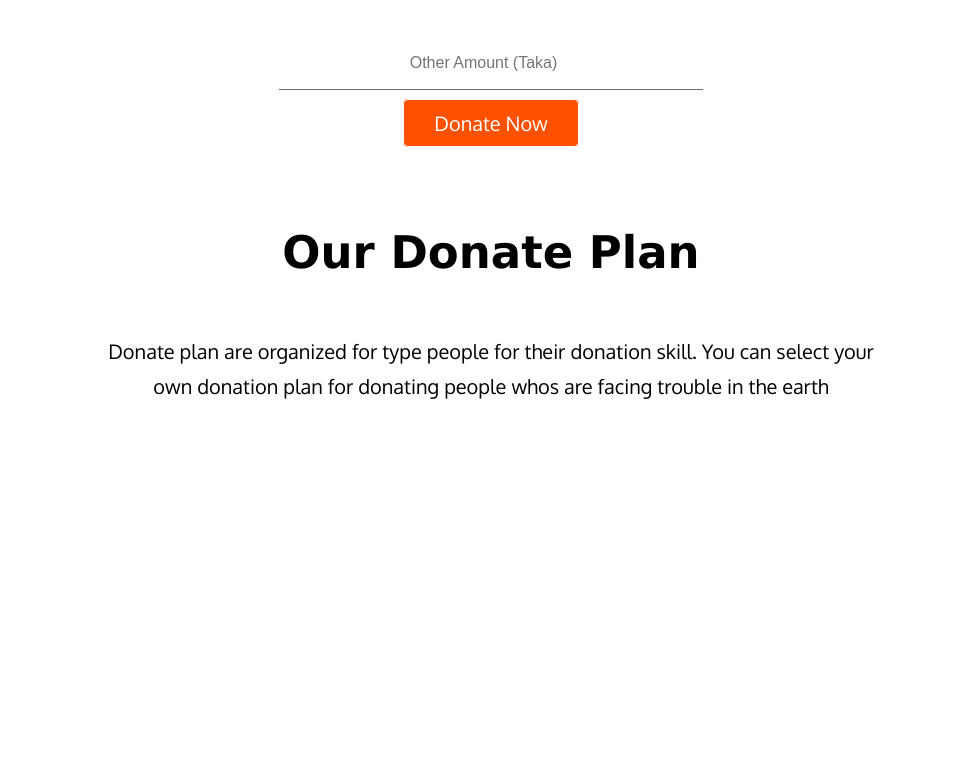
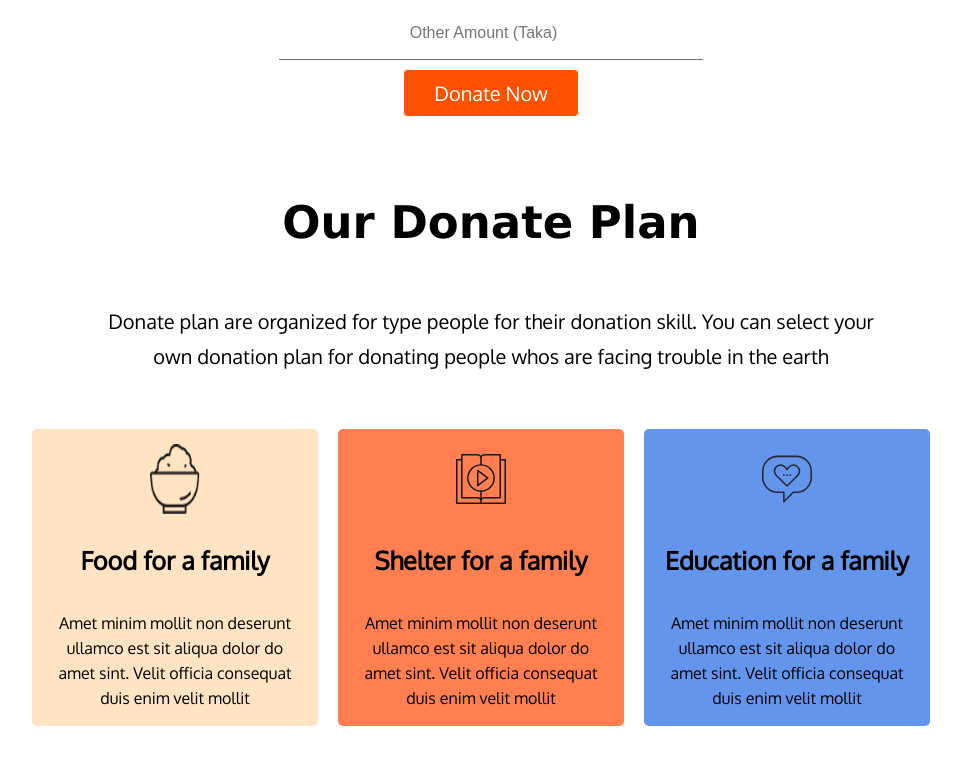
Before and after one commit to Kaisar-byte/donate-today, a plain HTML site: page index.html in a window 1280 px wide. Shown: the part 1148-1912 px from the top of the page, without its empty margins (149-1110 px from the left). Before the commit the page ends 1607 px from the top, so only its background shows below. Drawn offline with Linux system fonts and the light colour scheme.

Commit message:
created two different two section

```diff
--- a/index.html
+++ b/index.html
@@ -50,7 +50,32 @@
             <p>Donate plan are organized for type people for their donation skill. You can select your own donation plan
                 for donating people whos are facing trouble in the earth</p>
         </div>
-        <div class="donate-plan-box"></div>
+        <div class="donate-plan-box">
+            <div class="donate-box gray">
+                <img src="icon/food.png" alt="">
+                <h3>Food for a family</h3>
+                <p>Amet minim mollit non deserunt
+                    ullamco est sit aliqua dolor do amet
+                    sint. Velit officia consequat duis enim
+                    velit mollit</p>
+            </div>
+            <div class="donate-box offwhitten">
+                <img src="icon/education.svg" alt="">
+                <h3>Shelter for a family</h3>
+                <p>Amet minim mollit non deserunt
+                    ullamco est sit aliqua dolor do amet
+                    sint. Velit officia consequat duis enim
+                    velit mollit</p>
+            </div>
+            <div class="donate-box amber">
+                <img src="icon/child.svg" alt="">
+                <h3>Education for a family</h3>
+                <p>Amet minim mollit non deserunt
+                    ullamco est sit aliqua dolor do amet
+                    sint. Velit officia consequat duis enim
+                    velit mollit</p>
+            </div>
+        </div>
     </section>
 </body>
 
--- a/style.css
+++ b/style.css
@@ -3,6 +3,21 @@ body {
     font-size: 20px;
     margin: 0;
     padding: 0;
+}
+
+h1 {
+    font-size: 45px;
+    font-weight: bolder;
+    font-family: 'Lucida Sans', 'Lucida Sans Regular', 'Lucida Grande', 'Lucida Sans Unicode', Geneva, Verdana, sans-serif;
+    text-align: center;
+}
+
+p {
+    padding: 5px 200px 5px 200px;
+    margin-bottom: 10px;
+    line-height: 35px;
+    text-align: center;
+    margin: 50px 50px;
 }
 
 .top-banner {}
@@ -49,29 +64,13 @@ body {
 }
 
 .Donate-heading {
-    padding: 35px 150px;
+    padding: 30px 150px;
 }
 
-h1 {
-    font-size: 45px;
-    font-weight: bolder;
-    font-family: 'Lucida Sans', 'Lucida Sans Regular', 'Lucida Grande', 'Lucida Sans Unicode', Geneva, Verdana, sans-serif;
-    text-align: center;
-}
-
-p {
-    padding: 5px 200px 5px 200px;
-    margin-bottom: 10px;
-    line-height: 35px;
-    text-align: center;
-    margin: 50px 50px;
-}
-
-.Donate-option {}
 
 .donate-btn {
     Color: #707070;
-    padding: 30px;
+    padding: 20px 30px;
     font-size: 30px;
     margin-right: 24px;
     font-weight: bold;
@@ -100,3 +99,50 @@ input[type=number] {
     margin-bottom: 0px;
     margin-bottom: 20px;
 }
+
+.donate-plan-box {
+    display: flex;
+    justify-content: center;
+    margin: 0;
+    padding: 0;
+    padding-bottom: 60px;
+}
+
+.donate-box {
+    text-align: center;
+    width: 20%;
+    align-items: center;
+    height: 35%;
+    padding: 15px;
+    margin-right: 20px;
+    border-radius: 5px;
+}
+
+.donate-box img {
+    width: 50px;
+    height: 70px;
+}
+
+.donate-box h3 {
+    font-size: 25px;
+    padding-bottom: 10px;
+}
+
+.donate-box p {
+    font-size: 16px;
+    margin: 0;
+    padding: 0;
+    line-height: 25px;
+}
+
+.gray {
+    background-color: bisque;
+}
+
+.offwhitten {
+    background-color: coral;
+}
+
+.amber {
+    background-color: cornflowerblue;
+}
```
Also changed, not shown: icon/Frame-1.png (added), icon/blood.svg (added), icon/bus.svg (added), icon/child.svg (added), icon/clothes.svg (added), icon/edu.svg (added), icon/education.svg (added), icon/food.png (added), icon/icon11.svg (added), icon/icon13.svg (added), icon/icon5.svg (added), icon/icon7.svg (added), icon/icon8.svg (added), icon/medicine.svg (added).
